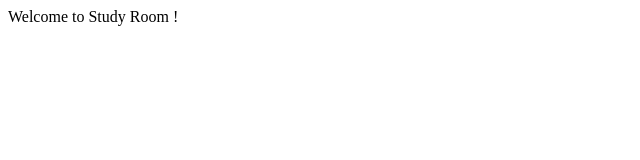
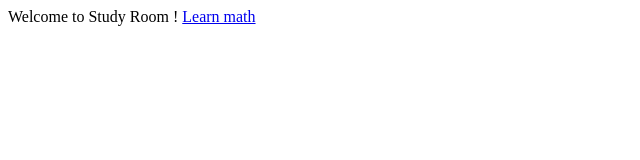
Before and after one commit to sugarolivia/sugarolivia.github.io, a plain HTML site: page index.html in a window 1280 px wide. Shown: the full height of the page, 0-640 px from the left. Drawn offline with Linux system fonts and the light colour scheme.

Commit message:
added math page

```diff
--- a/index.html
+++ b/index.html
@@ -1 +1,3 @@
 Welcome to Study Room !
+
+<a href="math.html"> Learn math </a>
```
Also changed, not shown: math.html (added, +1 -0 lines).
